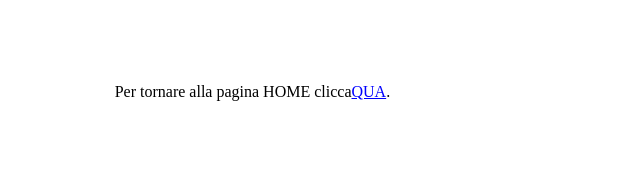
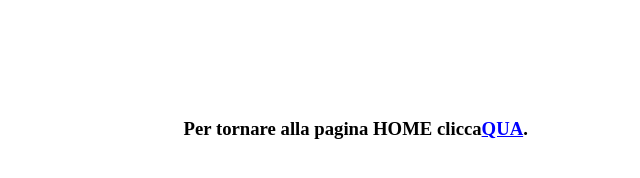
Before and after one commit to Luca-Porta/Portfolio, a plain HTML site: page digitale.html in a window 1280 px wide. Shown: the whole page, without its empty margins (176-816 px from the left). Drawn offline with Linux system fonts and the light colour scheme.

Commit message:
il mio portfolio

```diff
--- a/digitale.html
+++ b/digitale.html
@@ -15,9 +15,9 @@
         <table>
             <tr>
                 <td></td>
-                <td>
+                <td><h3>
                     <br><br><br><br>Per tornare alla pagina HOME clicca<a href="index.html">QUA</a>.<br>
-                </td>
+                </h3></td>
                 <td></td>
             </tr>
         </table>
```
Also changed, not shown: mafia.html (+2 -2 lines).
